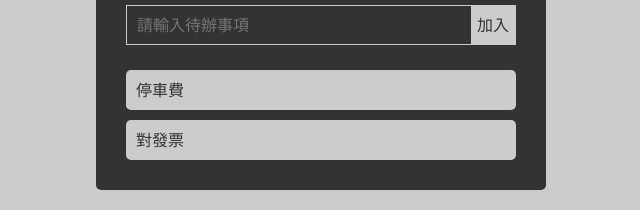
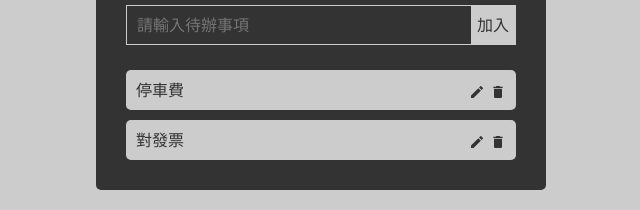
Before and after one commit to coffeeteacher/my-react-demo, a React (Vite) app: page / in a window 1280 px wide. Shown: the part 148-358 px from the top of the page, without its empty margins (319-959 px from the left). Built offline with nearby package versions, Linux system fonts and the light colour scheme.

Commit message:
0422-todo-2

```diff
--- a/package.json
+++ b/package.json
@@ -14,6 +14,7 @@
     "gh-pages": "^6.3.0",
     "react": "^18.2.0",
     "react-dom": "^18.2.0",
+    "react-icons": "^5.5.0",
     "react-router-dom": "^7.5.1"
   },
   "devDependencies": {
--- a/src/0422/App.css
+++ b/src/0422/App.css
@@ -52,3 +52,8 @@ body{
 .todo p{
     margin: 0;
 }
+.completed{
+    /* opacity: .4; */
+    text-decoration: line-through;
+    color: red;
+}
--- a/src/0422/components/CreateForm.jsx
+++ b/src/0422/components/CreateForm.jsx
@@ -1,12 +1,20 @@
 import { useState } from "react"
 
-function CreateForm() {
+function CreateForm({addTodo}) {
     // 建立input內容變數
     // const => 常數
     const [content, setContent] = useState('');
+    const handleSubmit=(e)=>{
+        // 取消網頁預設行為，不然會抓不到資料
+        e.preventDefault();
+        // 增加todo內容
+        addTodo(content);
+        // 消空input輸入列
+        setContent('');
+    }
 
     return (
-        <form className="create-form">
+        <form className="create-form" onSubmit={handleSubmit}>
             <input
                 type="text"
                 placeholder="請輸入待辦事項"
--- a/src/0422/components/Todo.jsx
+++ b/src/0422/components/Todo.jsx
@@ -1,3 +1,5 @@
+import { MdDelete, MdEdit } from "react-icons/md";
+
 // 展示列表
 // 使用props接收元件屬性
 // function Todo(props) {
@@ -9,10 +11,21 @@
 // }
 
 // 將props物件解構{元件屬性}
-function Todo({todo}) {
+function Todo({ todo, delTodo, toggleCompleted }) {
     return (
-        <div className="todo">
-            <p>{todo.content}</p>
+        // 使用三元運算子
+        // 條件式?成立:不成立
+        <div className={`todo ${todo.isCompleted ? 'completed' : ''}`}>
+            <p onClick={() => { toggleCompleted(todo.id) }}>{todo.content}</p>
+            <div>
+                {/* 修改icon  */}
+                <MdEdit style={{ cursor: 'pointer' }} />
+                {/* 刪除icon  */}
+                <MdDelete
+                    onClick={() => { delTodo(todo.id) }}
+                    style={{ cursor: 'pointer', marginLeft: '5px' }}
+                />
+            </div>
         </div>
     )
 }
--- a/src/0422/components/TodoWrapper.jsx
+++ b/src/0422/components/TodoWrapper.jsx
@@ -5,17 +5,50 @@ import Todo from "./Todo"
 function TodoWrapper() {
     // 因為有N個todo，所以用陣列存放物件資料
     const [todos, setTodos] = useState([
-        { content: '停車費', id: Math.random() },
-        { content: '對發票', id: Math.random() },
+        { content: '停車費', id: Math.random(), isCompleted: false },
+        { content: '對發票', id: Math.random(), isCompleted: false },
     ])
+
+    // 建立加入新的todo內容函式
+    // 其餘運算子(...名稱)
+    const addTodo = (newContent) => {
+        setTodos([...todos, { content: newContent, id: Math.random(), isCompleted: false }])
+    }
+
+    // 建立刪除todo函式
+    // 傳入被刪除的id
+    const delTodo = (id) => {
+        setTodos(todos.filter((todo) => {
+            // 使用filter方法，保留不被刪除的id
+            return todo.id !== id
+        }))
+    }
+
+    // 切換是否被點擊的狀態，更改原本isCompleted值
+    const toggleCompleted = (id) => {
+        setTodos(todos.map((todo) => {
+            // if (todo.id === id) {
+            //     return { ...todo, isCompleted: !todo.isCompleted }
+            // } else {
+            //     return todo
+            // }
+
+            return todo.id === id ? { ...todo, isCompleted: !todo.isCompleted } : todo
+        }))
+    }
 
     return (
         <div className="wrapper">
             <h1>待辦事項</h1>
-            <CreateForm />
+            <CreateForm addTodo={addTodo} />
             {
                 todos.map((todo) => {
-                    return <Todo todo={todo} key={todo.id} />
+                    return <Todo
+                        todo={todo}
+                        key={todo.id}
+                        delTodo={delTodo}
+                        toggleCompleted={toggleCompleted}
+                    />
                 })
             }
         </div>
```
Also changed, not shown: 1 other file (tests, documents, lock files or other folders).
